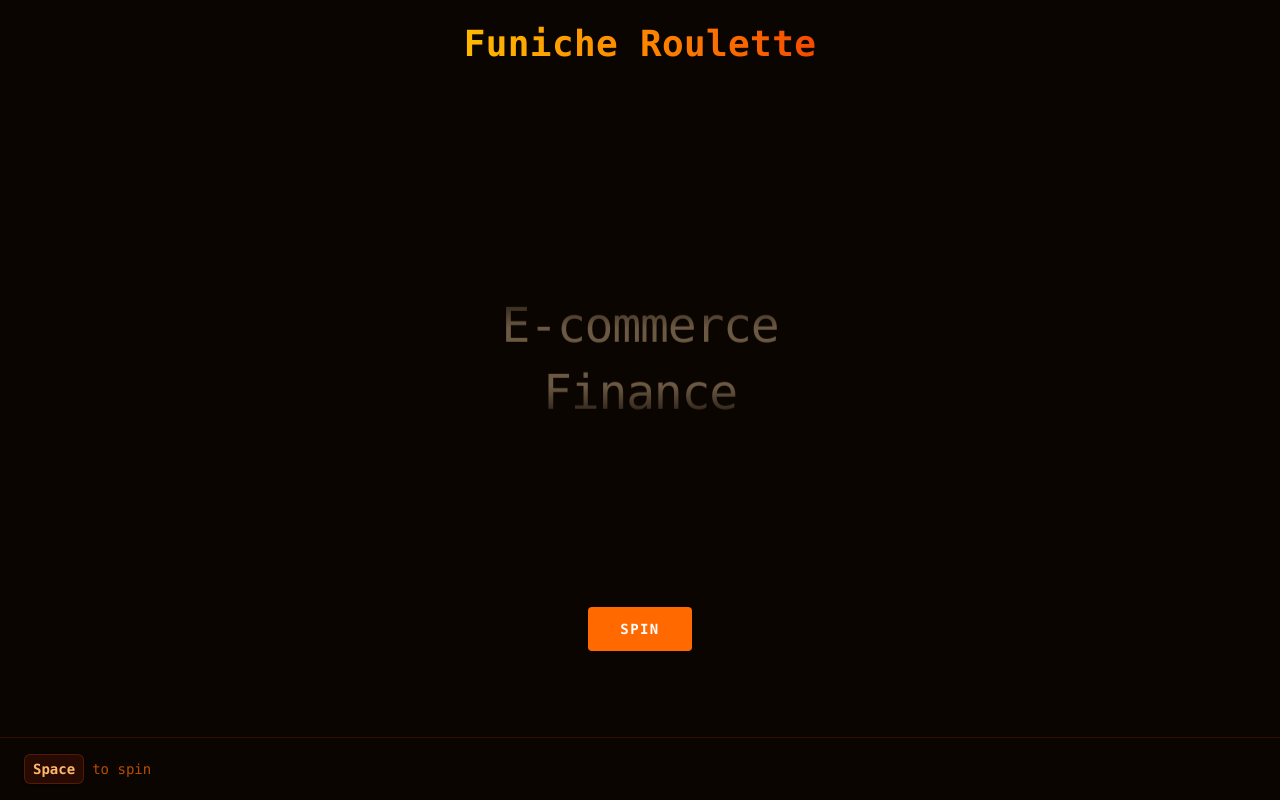
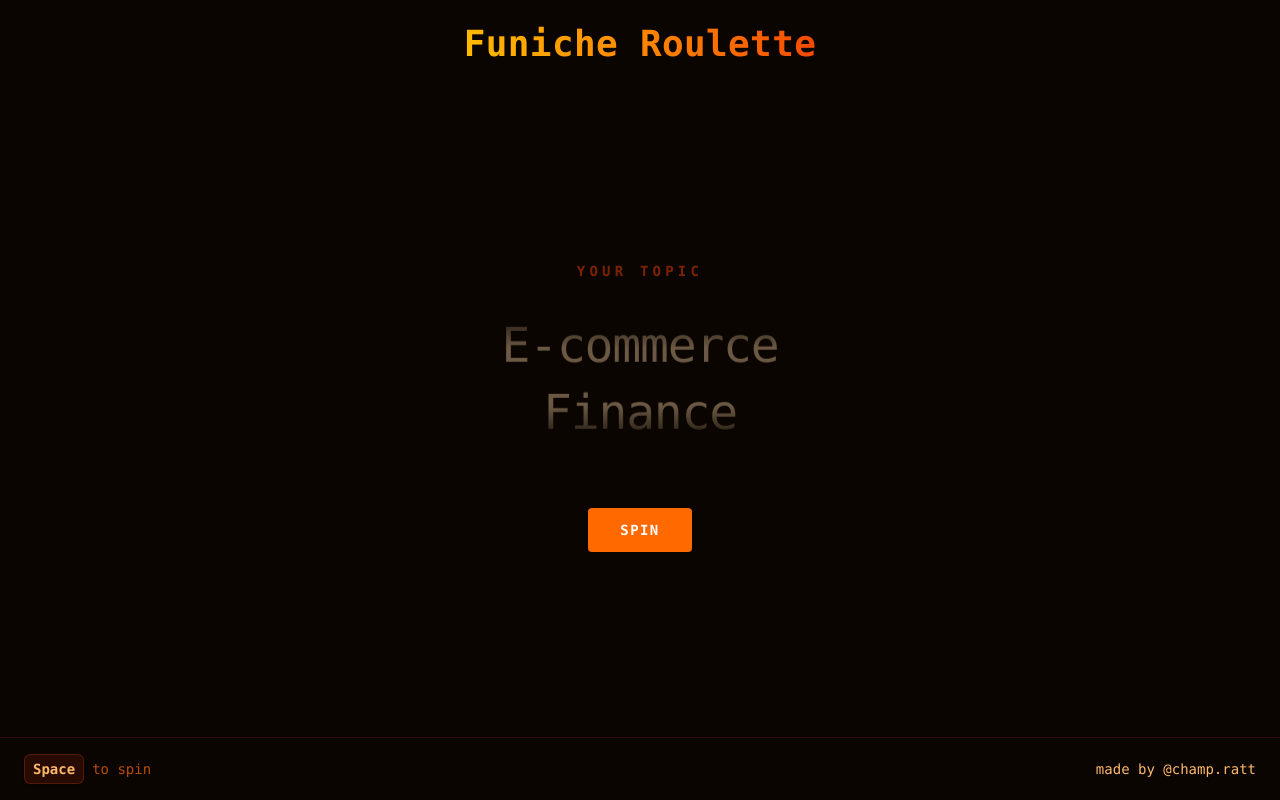
Before and after one commit to chxmpizy/Niche_Roulette, a Next.js app: page / in a window 1280 px wide. Built offline with nearby package versions, Linux system fonts and the light colour scheme.

Commit message:
style: redesign TOPIC header with animated states

```diff
--- a/components/roulette/category-stage.tsx
+++ b/components/roulette/category-stage.tsx
@@ -45,8 +45,26 @@ export function CategoryStage() {
 
       <main className="flex-1 flex flex-col items-center justify-center p-4 md:p-8">
         <div className="flex flex-col items-center w-full max-w-6xl">
+          <div className="mb-2 h-8 flex justify-center items-center">
+            {isSpinning ? (
+              <h2 className="text-sm font-bold font-mono tracking-[0.3em] uppercase text-orange-500 animate-pulse flex items-center gap-3">
+                <span className="w-2 h-2 rounded-full bg-orange-500 animate-ping absolute -ml-5" />
+                Drawing
+              </h2>
+            ) : finalResult ? (
+              <h2 className="text-sm font-bold font-mono tracking-[0.3em] uppercase text-orange-400 flex items-center gap-2 animate-in fade-in zoom-in duration-300">
+                <span className="text-amber-500">✨</span>
+                Your Topic
+                <span className="text-amber-500">✨</span>
+              </h2>
+            ) : (
+              <h2 className="text-sm font-bold font-mono tracking-[0.3em] uppercase text-orange-700/60">
+                Your Topic
+              </h2>
+            )}
+          </div>
           <div
-            className="w-full  rounded-lg p-12 flex flex-col items-center justify-center min-h-[400px] relative overflow-hidden cursor-pointer"
+            className="w-full  rounded-lg p-12 flex flex-col items-center justify-center min-h-[150px] relative overflow-hidden cursor-pointer"
             onClick={() => !isSpinning && startSpin()}
           >
             <div
@@ -94,7 +112,10 @@ export function CategoryStage() {
           <kbd className="px-2 py-1 bg-orange-950/50 border border-orange-900/50 rounded-md text-orange-300 font-bold shadow-sm">
             Space
           </kbd>
-          <span>to {finalResult ? "spin again" : "spin"}</span>
+          <span>{finalResult ? "spin again" : "to spin"}</span>
+        </div>
+        <div className="flex items-center gap-2 font-mono text-orange-300">
+          <span>made by <a className="hover:underline " href="https://www.instagram.com/champ.ratt/">@champ.ratt</a></span>
         </div>
       </footer>
     </div>
```
